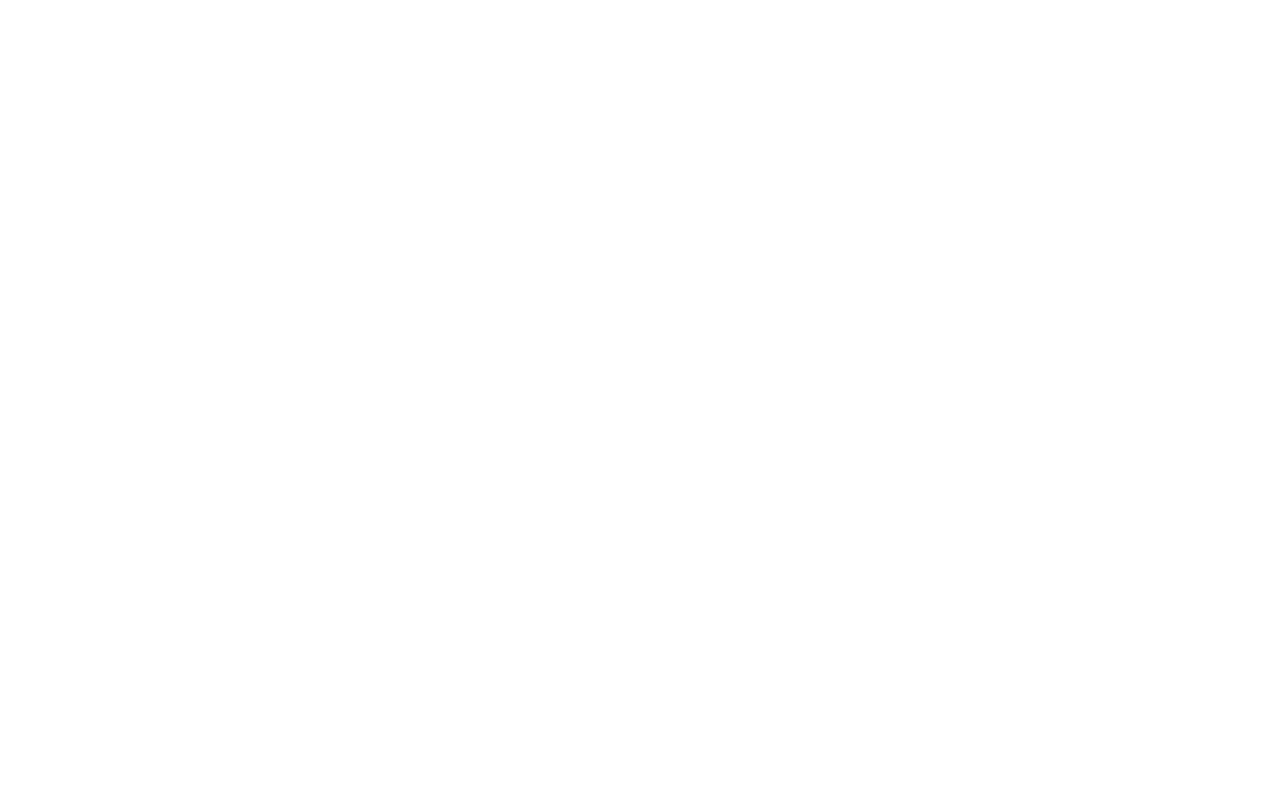
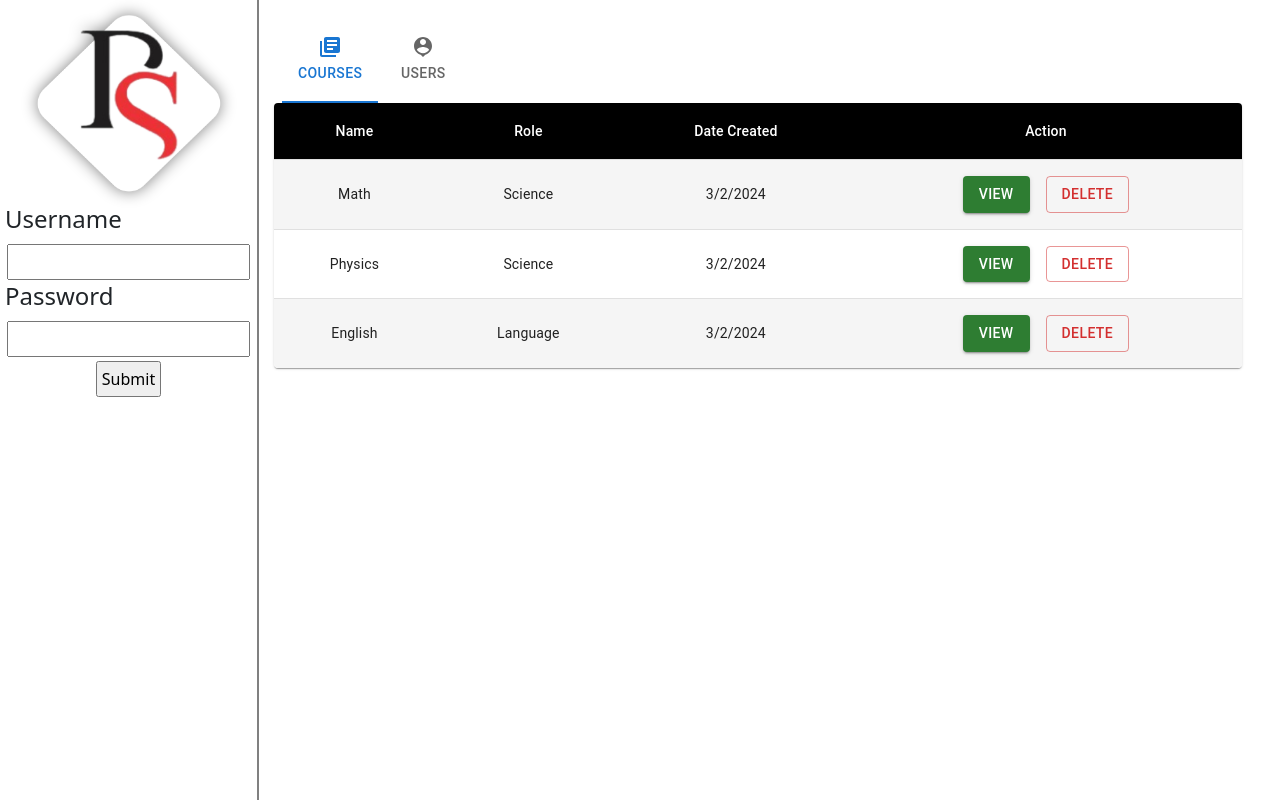
Before and after one commit to LadeHarshal/E-learn, a React (Create React App) app: page /ClientDashboard in a window 1280 px wide. Before the commit this address had no page. Built offline with nearby package versions, Linux system fonts and the light colour scheme.

Commit message:
Dashboard3

```diff
--- a/package.json
+++ b/package.json
@@ -5,6 +5,7 @@
   "dependencies": {
     "@emotion/react": "^11.11.3",
     "@emotion/styled": "^11.11.0",
+    "@material-tailwind/react": "^2.1.8",
     "@mui/icons-material": "^5.15.6",
     "@mui/material": "^5.15.6",
     "@mui/styled-engine": "^5.15.6",
@@ -30,6 +31,7 @@
     "react-router-dom": "^6.21.3",
     "react-scripts": "5.0.1",
     "react-slick": "^0.29.0",
+    "react-tailwind": "^0.0.0",
     "reactstrap": "^9.2.1",
     "remixicon": "^4.1.0",
     "slick-carousel": "^1.8.1",
--- /dev/null
+++ b/src/Component/Client/ClientDashboard.css
@@ -0,0 +1,48 @@
+.dashboard {
+  display: flex;
+  width: 99%;
+}
+.side {
+  width: 25vw;
+  height: 100vh;
+  border-right: 2px solid gray;
+}
+.img-container {
+  display: flex;
+  justify-content: center;
+  width: 100%;
+}
+
+.img-container img {
+  height: 200px;
+  width: 200px;
+  filter: drop-shadow(gray 0rem 0rem 8px);
+}
+.input-box {
+  width: 100%;
+}
+.input-box form {
+  display: flex;
+  flex-direction: column;
+  align-items: center;
+  justify-content: center;
+  padding: 5px;
+  /* width: 100%; */
+}
+.un,
+.ps,
+.submit {
+  padding: 4px;
+  margin: 2px;
+}
+.input-box label {
+  width: 100%;
+  /* margin-left: 5px; */
+}
+.right {
+  width: 100vw;
+}
+
+StyledTableCell {
+  border-bottom: solid 2px gray;
+}
--- /dev/null
+++ b/src/Component/Client/ClientDashboard.js
@@ -0,0 +1,230 @@
+import React, { useState } from "react";
+import { styled } from "@mui/material/styles";
+import "./ClientDashboard.css";
+import logo from "../../assets/images/Logo_DiamondBkg.png";
+import Tabs from "@mui/material/Tabs";
+import Tab from "@mui/material/Tab";
+import LibraryBooksIcon from "@mui/icons-material/LibraryBooks";
+import PersonPinIcon from "@mui/icons-material/PersonPin";
+import Table from "@mui/material/Table";
+import TableBody from "@mui/material/TableBody";
+import TableCell, { tableCellClasses } from "@mui/material/TableCell";
+import TableContainer from "@mui/material/TableContainer";
+import TableHead from "@mui/material/TableHead";
+import TableRow from "@mui/material/TableRow";
+import Paper from "@mui/material/Paper";
+import Stack from "@mui/material/Stack";
+import Button from "@mui/material/Button";
+
+function ClientDashboard() {
+  // For switching Tabs between users and courses
+  const [value, setValue] = React.useState(0);
+
+  const handleChangeTab = (event: React.SyntheticEvent, newValue: number) => {
+    setValue(newValue);
+  };
+
+  // For Submitting Form data
+  const [formData, setFormData] = useState({
+    username: "",
+    password: "",
+  });
+
+  const handleChange = (event) => {
+    const { name, value } = event.target;
+    setFormData((prevState) => ({ ...prevState, [name]: value }));
+  };
+  const handleSubmit = (event) => {
+    event.preventDefault();
+    console.log(formData.username, formData.password);
+  };
+
+  // For the Table to display data
+  const StyledTableCell = styled(TableCell)(({ theme }) => ({
+    [`&.${tableCellClasses.head}`]: {
+      backgroundColor: theme.palette.common.black,
+      color: theme.palette.common.white,
+    },
+    [`&.${tableCellClasses.body}`]: {
+      fontSize: 14,
+    },
+  }));
+
+  const StyledTableRow = styled(TableRow)(({ theme }) => ({
+    "&:nth-of-type(odd)": {
+      backgroundColor: theme.palette.action.hover,
+    },
+    // hide last border
+    "&:last-child td, &:last-child th": {
+      border: 0,
+    },
+  }));
+
+  function createData(name, Role, date_created, email, Action) {
+    return { name, Role, date_created, email, Action };
+  }
+
+  const coursesData = [
+    createData("Math", "Science", "3/2/2024", "math@gmail.com", "View"),
+    createData("Physics", "Science", "3/2/2024", "physics@gmail.com", "View"),
+    createData("English", "Language", "3/2/2024", "english@gmail.com", "View"),
+  ];
+
+  const usersData = [
+    createData("Amit", "admin", "3/2/2024", "Amit@gmail.com", "Delete"),
+    createData("Bablu", "admin", "3/2/2024", "Bablu@gmail.com", "Delete"),
+    createData("Chinmay", "student", "3/2/2024", "Chinmay@gmail.com", "Delete"),
+    createData("Dharam", "student", "3/2/2024", "Dharam@gmail.com", "Delete"),
+    createData("Esha", "admin", "3/2/2024", "Esha@gmail.com", "Delete"),
+  ];
+
+  const dataToShow = value === 0 ? coursesData : usersData;
+
+  return (
+    <div className="dashboard">
+      {/* TopBar */}
+
+      {/* Sidebar left  Start */}
+      {/* Photo  */}
+      {/* Client Details */}
+      {/* Sidebar left  End*/}
+
+      {/* Tabs Switcher pane with options for "Courses" and "user" */}
+
+      {/* Table according to above tab */}
+
+      <div className="side">
+        <div className="img-container">
+          <img
+            src={logo}
+            alt="company-logo"
+          />
+        </div>
+        <div className="input-box">
+          <form>
+            <label>
+              <h4>Username</h4>
+
+              <input
+                type="text"
+                name="username"
+                value={formData.username}
+                onChange={handleChange}
+                className="un"
+              />
+            </label>
+            <label>
+              <h4>Password</h4>
+
+              <input
+                type="password"
+                name="password"
+                value={formData.password}
+                onChange={handleChange}
+                className="ps"
+              />
+            </label>
+            <input
+              type="submit"
+              value="Submit"
+              onClick={handleSubmit}
+              className="submit"
+            />
+          </form>
+        </div>
+      </div>
+      <div className="right">
+        <div className="table">
+          <div className="tabs">
+            <Tabs
+              value={value}
+              onChange={handleChangeTab}
+              aria-label="icon label tabs example"
+            >
+              <Tab
+                icon={<LibraryBooksIcon />}
+                label="Courses"
+              />
+              <Tab
+                icon={<PersonPinIcon />}
+                label="USERS"
+              />
+            </Tabs>
+          </div>
+          <div className="contents">
+            <TableContainer component={Paper}>
+              <Table
+                sx={{ minWidth: 700 }}
+                aria-label="customized table"
+              >
+                <TableHead>
+                  <TableRow>
+                    <StyledTableCell align="center">Name</StyledTableCell>
+                    <StyledTableCell align="center">Role</StyledTableCell>
+                    <StyledTableCell align="center">
+                      Date Created
+                    </StyledTableCell>
+
+                    {value === 1 && (
+                      <StyledTableCell align="center">Email</StyledTableCell>
+                    )}
+                    <StyledTableCell align="center">Action</StyledTableCell>
+                  </TableRow>
+                </TableHead>
+                <TableBody>
+                  {dataToShow.map((row) => (
+                    <StyledTableRow key={row.name}>
+                      <StyledTableCell
+                        component="th"
+                        scope="row"
+                        align="center"
+                      >
+                        {row.name}
+                      </StyledTableCell>
+                      <StyledTableCell align="center">
+                        {row.Role}
+                      </StyledTableCell>
+                      <StyledTableCell align="center">
+                        {row.date_created}
+                      </StyledTableCell>
+                      {value === 1 && (
+                        <StyledTableCell align="center">
+                          {row.email}
+                        </StyledTableCell>
+                      )}
+                      <StyledTableCell align="center">
+                        {/* {row.Action} */}
+                        <Stack
+                          direction="row"
+                          spacing={2}
+                          justifyContent="center"
+                        >
+                          <Button
+                            variant="contained"
+                            color="success"
+                          >
+                            {value === 1 ? "Edit" : "View"}
+                          </Button>
+                          <Button
+                            variant="outlined"
+                            color="error"
+                          >
+                            Delete
+                          </Button>
+                        </Stack>
+
+                        <div className="action-button"></div>
+                      </StyledTableCell>
+                    </StyledTableRow>
+                  ))}
+                </TableBody>
+              </Table>
+            </TableContainer>
+          </div>
+        </div>
+      </div>
+    </div>
+  );
+}
+
+export default ClientDashboard;
--- a/src/Component/Navbar/Navbar.js
+++ b/src/Component/Navbar/Navbar.js
@@ -6,6 +6,7 @@
 import BrowseCourses_logo from "../../assets/images/Book.png";
 import EditProfile_logo from "../../assets/images/ProfileEdit.png";
 import profile_img from "../../assets/images/Group 4.png";
+import { Link } from "react-router-dom";
 
 function Navbar(props) {
   return (
--- a/src/Component/Router/Router.js
+++ b/src/Component/Router/Router.js
@@ -10,10 +10,12 @@
 import StudentDashboard from "../Student Dashboard/StudentDashboard";
 import StudentHome from "../StudentHome/StudentHome";
 import TeacherDashboard from "../Teacher/TeacherDashboard";
+import ClientDashboard from "../Client/ClientDashboard";
 
 const Router = () => {
   return (
     <Routes>
+      {/* Main Path */}
       <Route
         path="/"
         element={
@@ -22,6 +24,8 @@
           </>
         }
       />
+
+      {/* Path for home page */}
       <Route
         path="/home"
         element={
@@ -30,6 +34,8 @@
           </>
         }
       />
+
+      {/* Path for Registration page */}
       <Route
         path="/register"
         element={
@@ -38,6 +44,8 @@
           </>
         }
       />
+
+      {/* Path for Login page */}
       <Route
         path="/login"
         element={
@@ -46,6 +54,8 @@
           </>
         }
       />
+
+      {/* Path for about us page */}
       <Route
         path="/aboutus"
         element={
@@ -54,6 +64,8 @@
           </>
         }
       />
+
+      {/* Path for Courses Page */}
       <Route
         path="/courses"
         element={
@@ -62,17 +74,31 @@
           </>
         }
       />
+
+      {/* Path for student Dashboard */}
       <Route
         path="/StudentDashboard"
         element={<StudentDashboard />}
       />
+
+      {/* Path for student Home */}
+
       <Route
         path="/StudentHome"
         element={<StudentHome />}
       />
+
+      {/* Path for Teacher Dashboard */}
+
       <Route
         path="/TeacherDashboard"
         element={<TeacherDashboard />}
+      />
+
+      {/* Path for Client Dashboard */}
+      <Route
+        path="/ClientDashboard"
+        element={<ClientDashboard />}
       />
     </Routes>
   );
```
Also changed, not shown: 1 other file (tests, documents, lock files or other folders).
